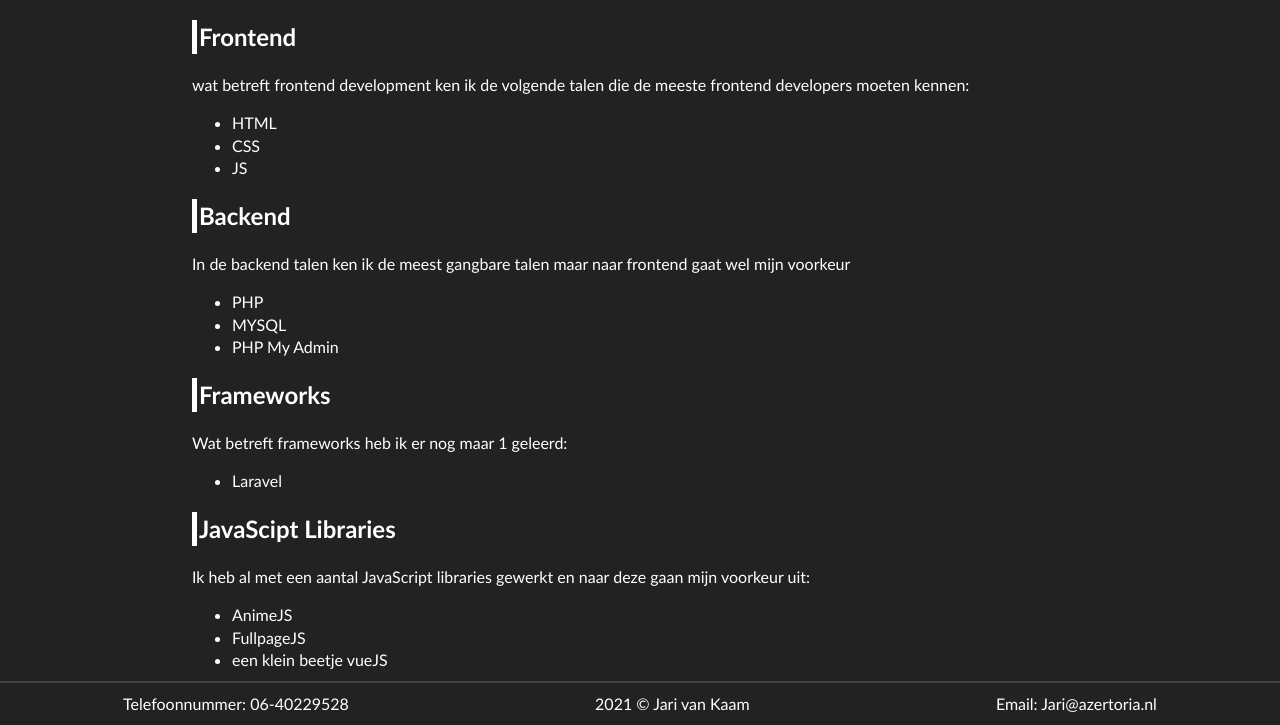
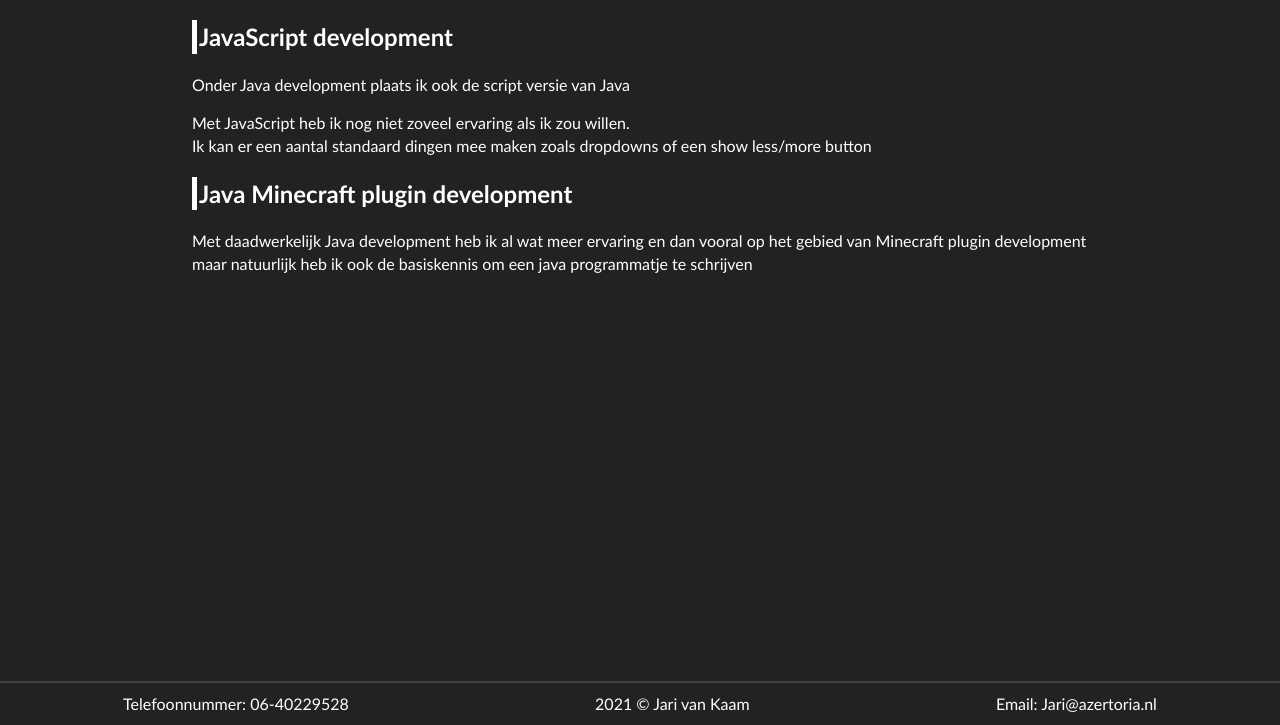
Before and after one commit to jarivankaam/OnlinePortfolio, a PHP site: page /java.php in a window 1280 px wide. Shown: the part 75-800 px from the top of the page. Run offline with PHP 8.4, Linux system fonts and the light colour scheme.

Commit message:
Added Java Content

```diff
--- a/java.php
+++ b/java.php
@@ -27,32 +27,13 @@
 
 <div class="wrapper">
   <div class="aboutme">
-    <h2>Frontend</h2>
-     <p>wat betreft frontend development ken ik de volgende talen die de meeste frontend developers moeten kennen:</p>
-    <ul>
-      <li>HTML</li>
-      <li>CSS</li>
-      <li>JS</li>
-    </ul>
-    <h2>Backend</h2>
-    <P>In de backend talen ken ik de meest gangbare talen maar naar frontend gaat wel mijn voorkeur</P>
-    <ul>
-      <li>PHP</li>
-      <li>MYSQL</li>
-      <li>PHP My Admin</li>
-    </ul>
-    <h2>Frameworks</h2>
-    <p>Wat betreft frameworks heb ik er nog maar 1 geleerd:</p>
-    <ul>
-      <li>Laravel</li>
-    </ul>
-    <h2>JavaScipt Libraries</h2>
-    <p>Ik heb al met een aantal JavaScript libraries gewerkt en naar deze gaan mijn voorkeur uit:</p>
-    <ul>
-      <li>AnimeJS</li>
-      <li>FullpageJS</li>
-      <li>een klein beetje vueJS</li>
-    </ul>
+    <h2>JavaScript development</h2>
+    <p>Onder Java development plaats ik ook de script versie van Java</p>
+    <p>Met JavaScript heb ik nog niet zoveel ervaring als ik zou willen. <br> Ik kan er een aantal standaard dingen mee maken zoals dropdowns of een show less/more button</p>
+    <h2>Java Minecraft plugin development</h2>
+    <p>Met daadwerkelijk Java development heb ik al wat meer ervaring en dan vooral op het gebied van Minecraft plugin development
+      <br>maar natuurlijk heb ik ook de basiskennis om een java programmatje te schrijven</p>
+
   </div>
 </div>
 
```
